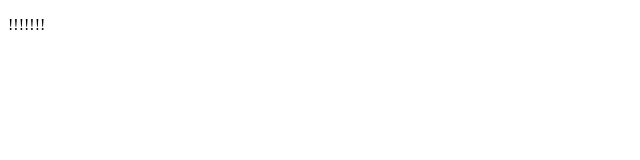
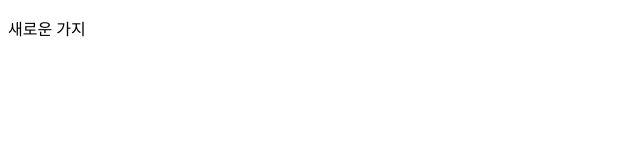
Before and after one commit to hgsjj52/git_test, a plain HTML site: page index.html in a window 1280 px wide. Shown: the full height of the page, 0-640 px from the left. Drawn offline with Linux system fonts and the light colour scheme.

Commit message:
브랜치 테스트

```diff
--- a/index.html
+++ b/index.html
@@ -3,9 +3,9 @@
   <head>
     <meta charset="UTF-8" />
     <meta name="viewport" content="width=device-width, initial-scale=1.0" />
-    <title>Add 테스트</title>
+    <title>브랜치 테스트</title>
   </head>
   <body>
-    <p>!!!!!!!</p>
+    <p>새로운 가지</p>
   </body>
 </html>
```
